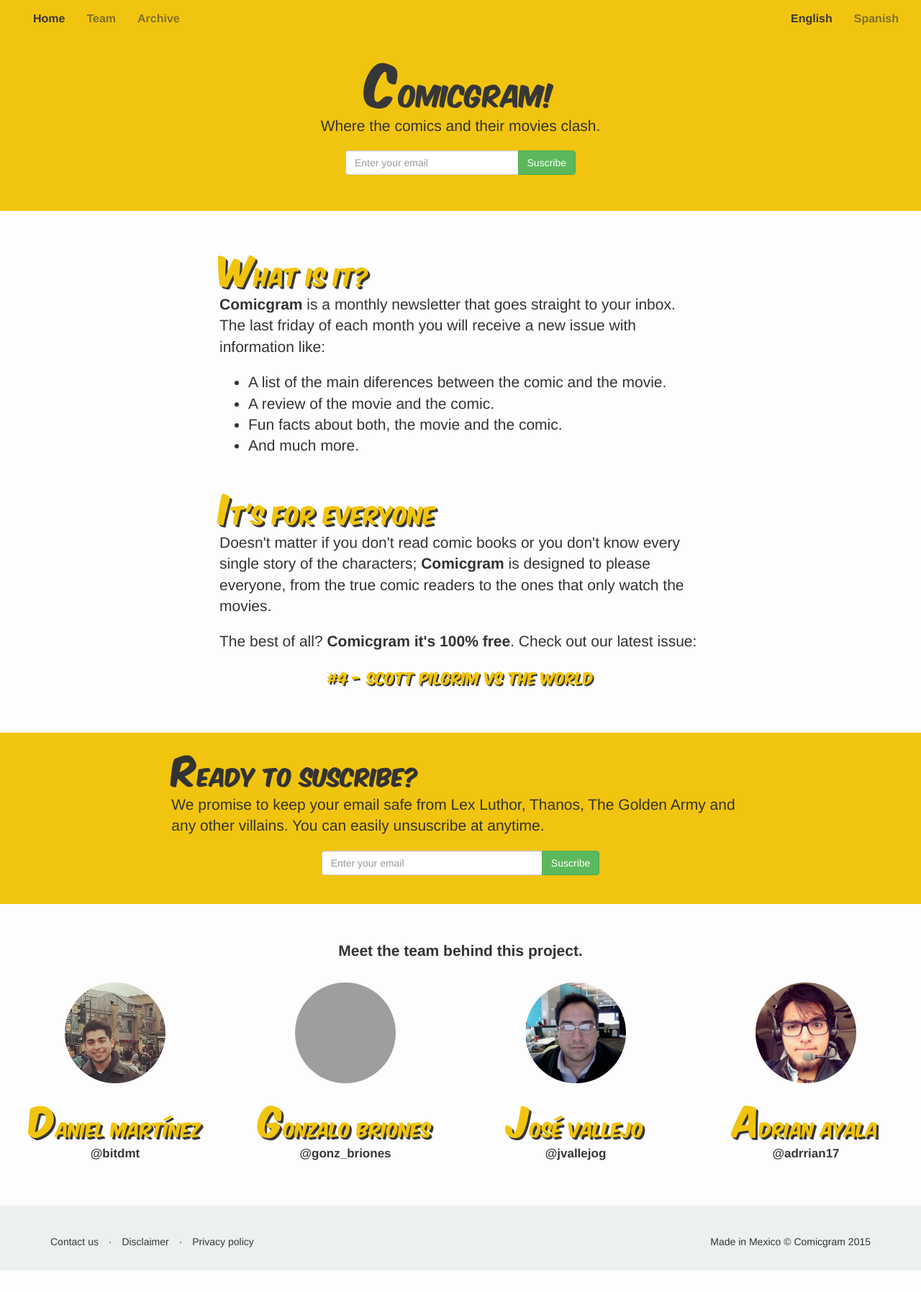
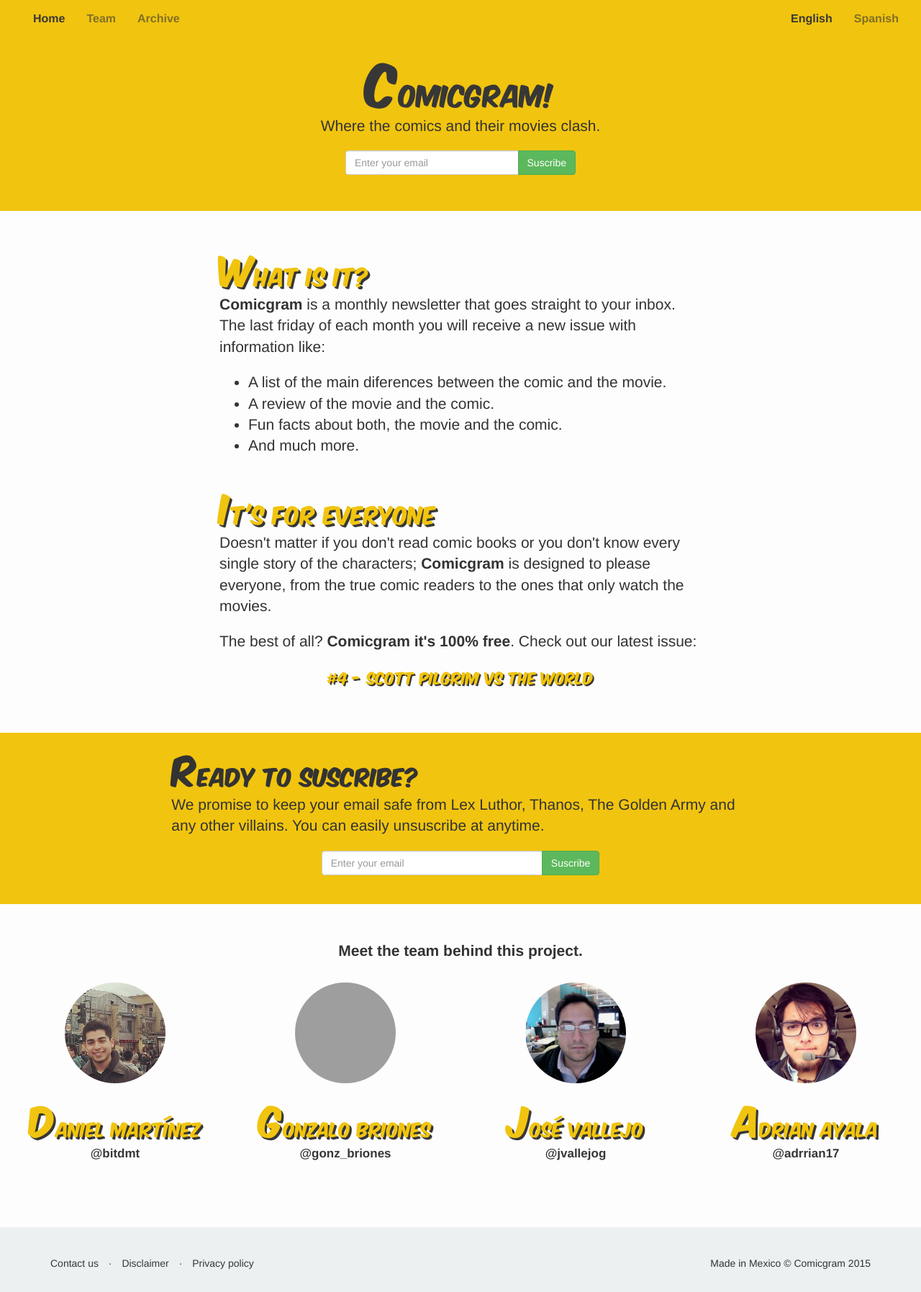
Before and after one commit to comicgram/newsletter-landing, a Jekyll site: the page built from index.html, in a window 1280 px wide. Shown: the whole page at 72% size. Built offline with Jekyll 4.4.1, drawn with Linux system fonts in a browser that asks for light colours; nearby versions of some CDN libraries; some web fonts are replaced; before the commit the page ends 1765 px from its top, so only the background shows below that; grey boxes are pictures that could not be loaded.

Commit message:
Make the footer to be fixed to the bottom

```diff
--- a/_sass/_base.scss
+++ b/_sass/_base.scss
@@ -1,8 +1,10 @@
-html, body {
-  height: 100%;
-  width: 100%;
-  margin: 0;
-  padding: 0;
+html {
+  position: relative;
+  min-height: 100%;
+}
+
+body {
+  margin-bottom: 120px;
 }
 
 body {
--- a/_sass/footer.scss
+++ b/_sass/footer.scss
@@ -1,4 +1,7 @@
 .footer {
+  position: absolute;
+  bottom: 0;
+  width: 100%;
   padding: 40px 0 20px 0;
   background-color: rgba(236, 240, 241,1.0);
 
```
